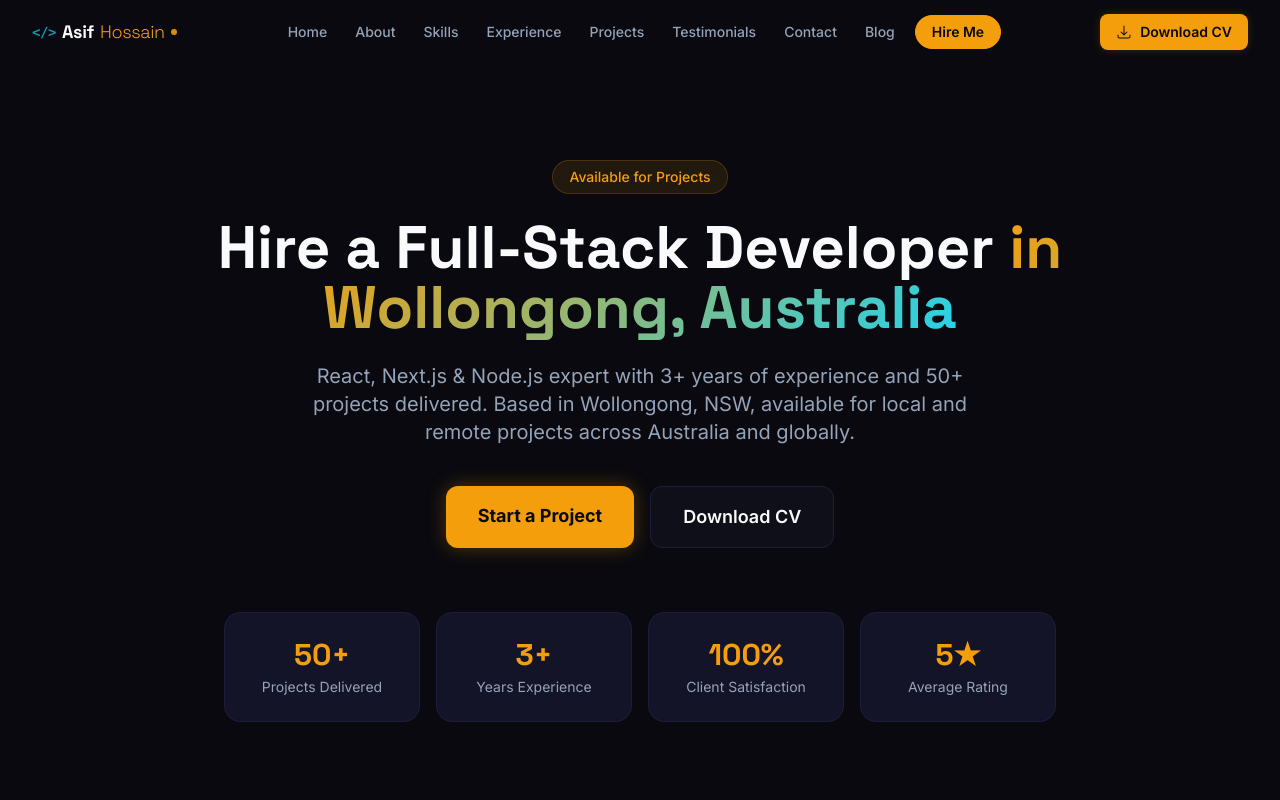
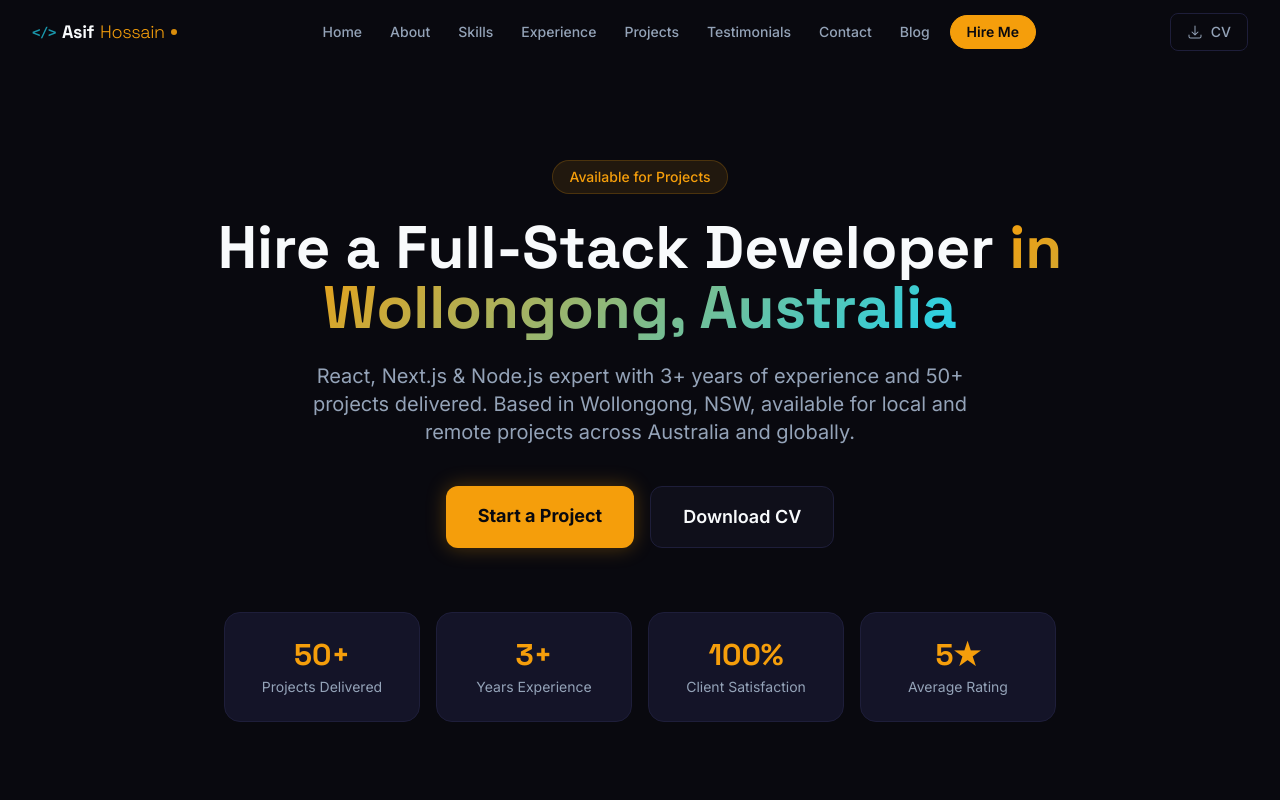
Before and after one commit to Rafin31/Portfolio-v2, a Next.js app: page /hire-me in a window 1280 px wide. Shown: the top 800 px of the page. Built offline with nearby package versions, Linux system fonts and the light colour scheme.

Commit message:
fix: mobile menu scrollable + distinct Download CV styling

```diff
--- a/components/Navbar.tsx
+++ b/components/Navbar.tsx
@@ -160,10 +160,10 @@ export default function Navbar() {
             <a
               href="/Asif_Hossain_Resume.pdf"
               download="Asif_Hossain_Resume.pdf"
-              className="flex items-center gap-2 px-4 py-2 bg-accent-yellow text-background text-sm font-semibold rounded-lg hover:bg-amber-400 transition-colors duration-200 glow-yellow-sm"
+              className="flex items-center gap-2 px-4 py-2 border border-border text-text-muted text-sm font-medium rounded-lg hover:border-accent-yellow/40 hover:text-text-primary transition-colors duration-200"
             >
               <HiArrowDownTray className="w-4 h-4" />
-              Download CV
+              CV
             </a>
           </div>
 
@@ -186,7 +186,8 @@ export default function Navbar() {
             animate={{ opacity: 1, height: "auto" }}
             exit={{ opacity: 0, height: 0 }}
             transition={{ duration: 0.3 }}
-            className="md:hidden bg-surface/98 backdrop-blur-md border-b border-border overflow-hidden"
+            className="md:hidden bg-surface border-b border-border"
+            style={{ maxHeight: "calc(100vh - 64px)", overflowY: "auto" }}
           >
             <div className="px-4 py-4 flex flex-col gap-1">
               {navLinks.map((link, i) => (
@@ -241,7 +242,7 @@ export default function Navbar() {
               <a
                 href="/Asif_Hossain_Resume.pdf"
                 download="Asif_Hossain_Resume.pdf"
-                className="flex items-center gap-2 mt-2 px-4 py-3 bg-accent-yellow text-background text-sm font-semibold rounded-lg hover:bg-amber-400 transition-colors"
+                className="flex items-center gap-2 mt-2 px-4 py-3 border border-border text-text-muted text-sm font-medium rounded-lg hover:border-accent-yellow/40 hover:text-text-primary transition-colors"
               >
                 <HiArrowDownTray className="w-4 h-4" />
                 Download CV
```
